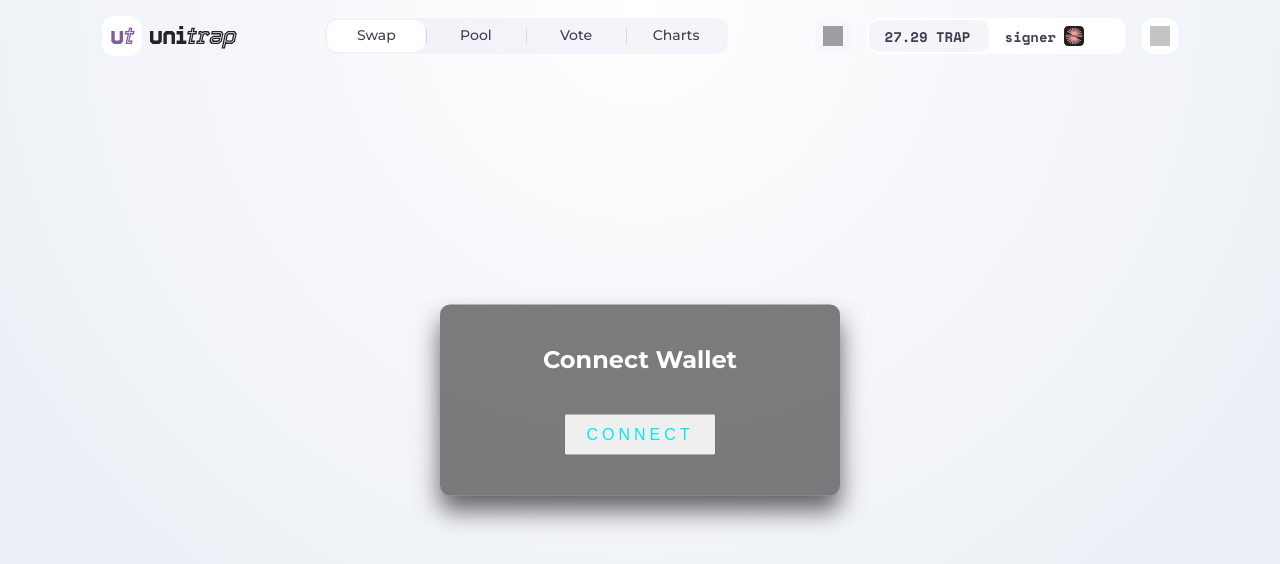
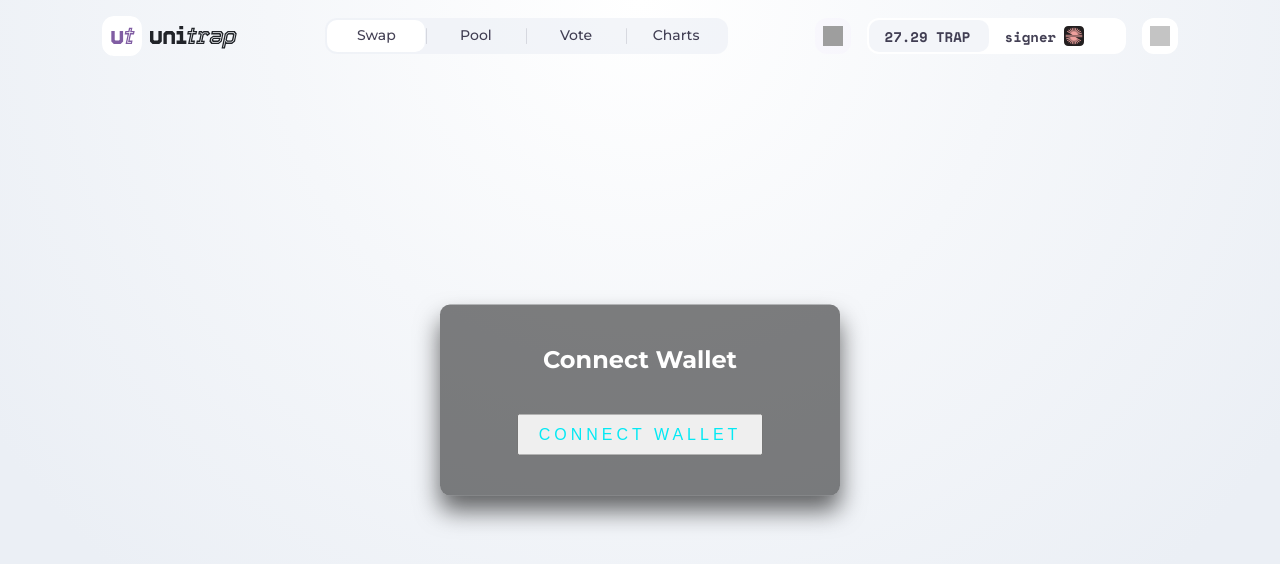
Before and after one commit to jcovington16/unitrap, a Next.js app: page /login in a window 1280 px wide. Shown: the top 564 px of the page. Built offline with nearby package versions, Linux system fonts and the light colour scheme.

Commit message:
REFACTOR:using WAGMI/viem w/Metamask SDK to replace intemax.js button on login page

```diff
--- a/package.json
+++ b/package.json
@@ -8,8 +8,9 @@
     "lint": "next lint"
   },
   "dependencies": {
+    "@metamask/sdk": "^0.6.2",
+    "@polybase/client": "^0.3.38",
     "@pushprotocol/restapi": "^0.9.0",
-    "@polybase/client": "^0.3.38",
     "@uniswap/widgets": "^0.0.25-beta",
     "@zcloak/did-resolver": "^1.1.0",
     "@zcloak/login-providers": "^1.1.1",
@@ -23,6 +24,8 @@
     "react": "17.0.2",
     "react-dom": "17.0.2",
     "react-redux": "^7.2.6",
+    "viem": "^1.10.14",
+    "wagmi": "^1.4.2",
     "web3": "^1.7.1",
     "webmax": "^0.1.10"
   },
--- a/pages/login.js
+++ b/pages/login.js
@@ -1,54 +1,81 @@
-/* eslint-disable react-hooks/rules-of-hooks */
-import { useState, useEffect } from 'react'
-import { useRouter } from 'next/router'
-import Layout from '../components/main/layout/Layout'
-import Navbar from '../components/main/navbar/Navbar'
-import { IntmaxWalletSigner } from 'webmax'
-import styles from '../components/main/login/Login.module.css'
+import { useState, useEffect } from "react";
+import { useRouter } from "next/router";
+import Layout from "../components/main/layout/Layout";
+import Navbar from "../components/main/navbar/Navbar";
+import { useAccount, useConnect, useDisconnect } from "wagmi";
+import { InjectedConnector } from "wagmi/connectors/injected";
+import styles from "../components/main/login/Login.module.css";
 
+const Login = () => {
+  const [userAccount, setUserAccount] = useState("");
+  const [userBalance, setUserBalance] = useState("");
+  const [isConnected, setIsConnected] = useState(false); // State to track connection status
+  const router = useRouter();
 
-const login = () => {
+  const handleConnect = async () => {
+    try {
+      const result = await web3.eth.someAsyncMethod();
+      console.log(result);
 
-    const [userAccount, setUserAccount] = useState('')
-    const [userBalance, setUserBalance] = useState('')
-    const router = useRouter()
+      const { address } = useAccount();
+      const { connect } = useConnect({
+        connector: new InjectedConnector(),
+      });
 
-    const handleConnect = async() => {
-        try{
-            // New instantiation of the wallet signer
-            const signer = new IntmaxWalletSigner();
-            const account = await signer.connectToAccount({ extraKeys: ["publicKey"]});
-            // Will not connect after clicking the connect button after verification
-            console.log(account)
-            setUserAccount(account.address)
-            setUserBalance(account)
-        } catch(error) {
-            console.log(error)
+      // Connect the user
+      await connect();
+
+      // Update the connection status
+      setIsConnected(true);
+
+      setUserAccount(address);
+      // setUserBalance(account); // You can update the user balance here if needed
+    } catch (error) {
+      console.error(error);
     }
+  };
+
+  const handleDisconnect = async () => {
+    try {
+      const { disconnect } = useDisconnect();
+
+      // Disconnect the user
+      await disconnect();
+
+      // Update the connection status
+      setIsConnected(false);
+
+      setUserAccount("");
+      // setUserBalance(""); // Reset user balance when disconnected
+    } catch (error) {
+      console.error(error);
     }
+  };
 
   useEffect(() => {
-        if(userAccount) {
-            router.push('/')
+    if (userAccount) {
+      router.push("/");
     }
-    }, [userAccount, router])
+  }, [userAccount, router]);
 
   return (
     <Layout>
-            <Navbar signer={userAccount} account={userBalance}/>
+      <Navbar signer={userAccount} account={userBalance} />
 
       <div className={styles.container}>
-
         <h2>Connect Wallet</h2>
         <form>
           <div>
-                        <button onClick={handleConnect}>Connect</button>
+            {isConnected ? (
+              <button onClick={handleDisconnect}>Disconnect</button>
+            ) : (
+              <button onClick={handleConnect}>Connect Wallet</button>
+            )}
           </div>
         </form>
-
       </div>
     </Layout>
-    )
-}
+  );
+};
 
-export default login
+export default Login;
```
Also changed, not shown: 1 other file (tests, documents, lock files or other folders). Lines whose indentation alone changed are shown as unchanged.
